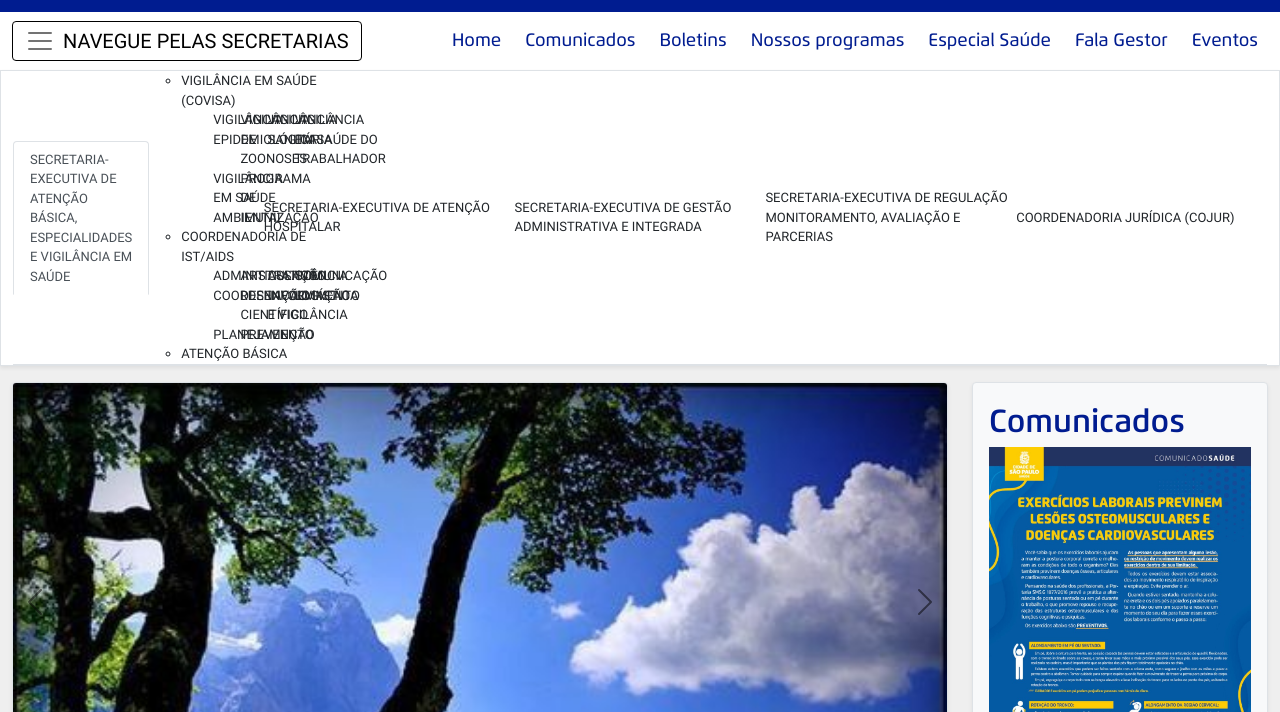
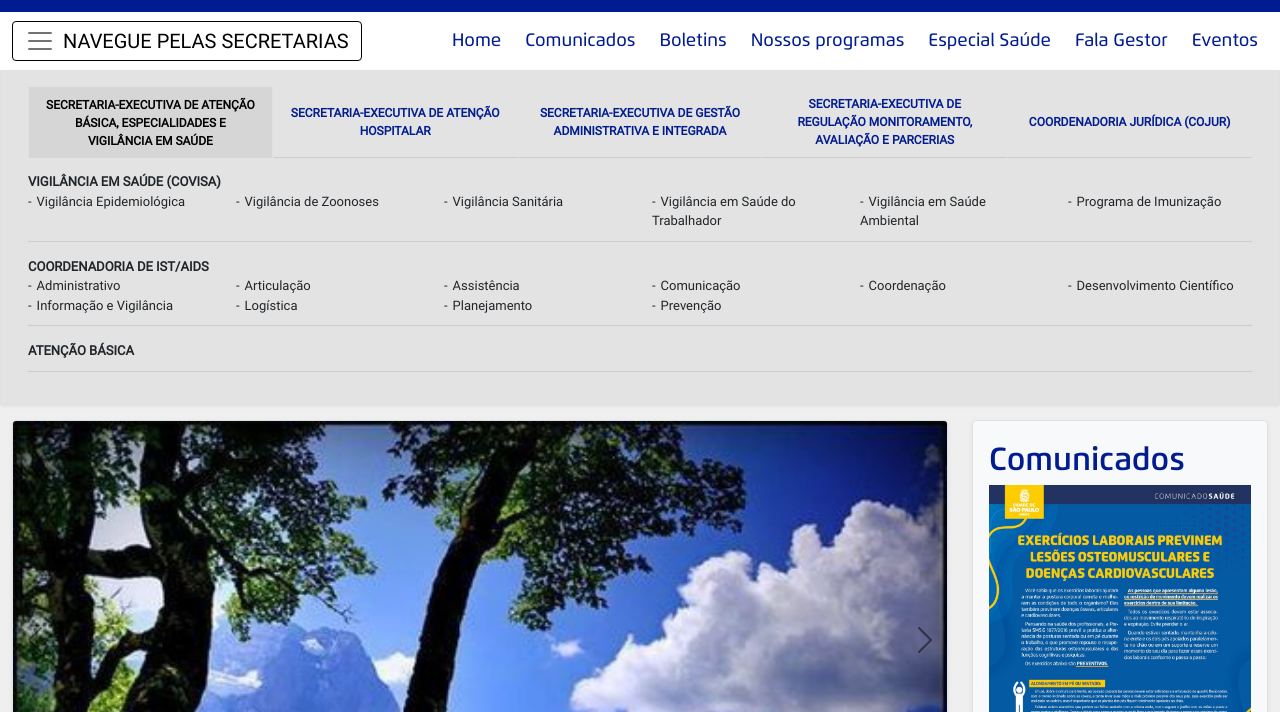
Before and after one commit to claytoncm/secretariasaude, a plain HTML site: page index.html in a window 1280 px wide. Both pictures are taken after a click on the button "NAVEGUE PELAS SECRETARIAS". Shown: the part 88-800 px from the top of the page. Drawn offline with nearby package versions, Linux system fonts and the light colour scheme.

Commit message:
Tabs mega menu - Formatação

```diff
--- a/css/style.css
+++ b/css/style.css
@@ -190,17 +190,65 @@ header{
 /* Mega Menu */
 
 .mega-menu{
-	background: #fff;
+	background: rgba(0, 0, 0, .05);
+	padding: 15px;
+}
+
+.mega-menu .nav-tabs{
+	border: 0;
+}
+
+.mega-menu button{
+	border-bottom: 1px solid rgba(0, 0, 0, .1) !important;
+	border-radius: 0 !important;
+	color: #001c90;
+	font-size: 12px !important;
+	font-weight: 600;
+	text-align: center;
+}
+
+.mega-menu button.nav-link:hover{
+	color: #000;
+}
+
+.mega-menu button.nav-link.active{
+	background: #d6d6d6;
+	border-bottom: rgba(0, 0, 0, 1) !important;
+	color: #000;
+}
+
+.mega-menu ul{
+	padding: 0;
+}
+
+.mega-menu li{
+	list-style: none;
+}
+
+.mega-menu .menu-level-1 > li{
+	border-bottom: 1px solid rgba(0, 0, 0, .1);
+	font-size: 13px;
+	font-weight: 600;
+	margin: 15px 0;
+	padding-bottom: 10px;
+	text-transform: uppercase;
 }
 
 .mega-menu .menu-level-2 > li{
-	display: inline-flex;
+	font-weight: 400;
+	text-transform: none;
 }
 
-.mega-menu .nav-item{
+.mega-menu .menu-level-2 > li:before{
+	content: "-";
+	padding-right: 5px;
+}
+
+.mega-menu .nav-link{
 	align-items: center;
 	display: flex;
 	font-size: 13px;
+	justify-content: center;
 	text-transform: uppercase;
 }
 
--- a/index.html
+++ b/index.html
@@ -95,43 +95,53 @@
 			</nav>
 		</div>
 	</div>
-	<div class="mega-menu collapsefff navbar-collapse shadow-sm border" aria-labelledby="navbarsPrincipal" id="navbarsPrincipal">
+	<div class="mega-menu collapse navbar-collapse shadow-sm border" aria-labelledby="navbarsPrincipal" id="navbarsPrincipal">
 		<div class="container-xxl">
-		<ul class="nav nav-tabs">
-			<li class="nav-item col-md-15">
-				<a class="nav-link active" data-bs-toggle="tab" aria-controls="">Secretaria-executiva de Atenção Básica, Especialidades e Vigilância em Saúde</a>
+			<nav>
+				<div class="nav nav-tabs" role="tablist">
+				    <button class="col-12 col-md-15 g-0 nav-link active" data-bs-toggle="tab" data-bs-target=".nav-basica" type="button" role="tab" aria-controls="nav-basica" aria-selected="true">Secretaria-executiva de Atenção Básica, Especialidades e Vigilância em Saúde</button>
+				    <button class="col-12 col-md-15 g-0 nav-link" data-bs-toggle="tab" data-bs-target=".nav-hospitalar" type="button" role="tab" aria-controls="nav-hospitalar" aria-selected="false">Secretaria-executiva de Atenção Hospitalar</button>
+				    <button class="col-12 col-md-15 g-0 nav-link" data-bs-toggle="tab" data-bs-target=".nav-administrativa" type="button" role="tab" aria-controls="nav-administrativa" aria-selected="false">Secretaria-executiva de Gestão Administrativa e Integrada</button>
+				    <button class="col-12 col-md-15 g-0 nav-link" data-bs-toggle="tab" data-bs-target=".nav-monitoramento" type="button" role="tab" aria-controls="nav-monitoramento" aria-selected="false">Secretaria-executiva de Regulação Monitoramento, Avaliação e Parcerias</button>
+				    <button class="col-12 col-md-15 g-0 nav-link" data-bs-toggle="tab" data-bs-target=".nav-cojur" type="button" role="tab" aria-controls="nav-cojur" aria-selected="false">Coordenadoria Jurídica (Cojur)</button>
+				</div>
+			</nav>
+			<div class="tab-content">
+				<div class="tab-pane fade show active nav-basica" role="tabpanel" aria-labelledby="nav-basica-tab">
 					<ul class="menu-level-1">
 						<li>Vigilância em Saúde (Covisa)
-						<ul class="menu-level-2">
-							<li class="col-12 col-md-15">Vigilância Epidemiológica</li>
-							<li class="col-12 col-md-15">Vigilância de Zoonoses</li>
-							<li class="col-12 col-md-15">Vigilância Sanitária</li>
-							<li class="col-12 col-md-15">Vigilância em Saúde do Trabalhador</li>
-							<li class="col-12 col-md-15">Vigilância em Saúde Ambiental</li>
-							<li class="col-12 col-md-15">Programa de Imunização</li>
+							<ul class="row menu-level-2">
+								<li class="col-12 col-md-2">Vigilância Epidemiológica</li>
+								<li class="col-12 col-md-2">Vigilância de Zoonoses</li>
+								<li class="col-12 col-md-2">Vigilância Sanitária</li>
+								<li class="col-12 col-md-2">Vigilância em Saúde do Trabalhador</li>
+								<li class="col-12 col-md-2">Vigilância em Saúde Ambiental</li>
+								<li class="col-12 col-md-2">Programa de Imunização</li>
 							</ul>
 						</li>
 						<li>Coordenadoria de IST/AIDS
-						<ul class="menu-level-2">
-							<li class="col-12 col-md-15">Administrativo</li>
-							<li class="col-12 col-md-15">Articulação</li>
-							<li class="col-12 col-md-15">Assistência</li>
-							<li class="col-12 col-md-15">Comunicação</li>
-							<li class="col-12 col-md-15">Coordenação</li>
-							<li class="col-12 col-md-15">Desenvolvimento Científico</li>
-							<li class="col-12 col-md-15">Informação e Vigilância</li>
-							<li class="col-12 col-md-15">Logística</li>
-							<li class="col-12 col-md-15">Planejamento</li>
-							<li class="col-12 col-md-15">Prevenção</li>
+							<ul class="row menu-level-2">
+								<li class="col-12 col-md-2">Administrativo</li>
+								<li class="col-12 col-md-2">Articulação</li>
+								<li class="col-12 col-md-2">Assistência</li>
+								<li class="col-12 col-md-2">Comunicação</li>
+								<li class="col-12 col-md-2">Coordenação</li>
+								<li class="col-12 col-md-2">Desenvolvimento Científico</li>
+								<li class="col-12 col-md-2">Informação e Vigilância</li>
+								<li class="col-12 col-md-2">Logística</li>
+								<li class="col-12 col-md-2">Planejamento</li>
+								<li class="col-12 col-md-2">Prevenção</li>
 							</ul>
 						</li>
-					<li>Atenção Básica </li>
+						<li>Atenção Básica
+						</li>
 					</ul>
-			</li>
-			<li class="nav-item col-md-15">Secretaria-executiva de Atenção Hospitalar</li>
-			<li class="nav-item col-md-15">Secretaria-executiva de Gestão Administrativa e Integrada</li>
-			<li class="nav-item col-md-15">Secretaria-executiva de Regulação Monitoramento, Avaliação e Parcerias</li>
-			<li class="nav-item col-md-15">Coordenadoria Jurídica (Cojur)</li>
+				</div>
+				<div class="tab-pane fade nav-hospitalar" role="tabpanel" aria-labelledby="nav-hospitalar-tab">2</div>
+				<div class="tab-pane fade nav-administrativa" role="tabpanel" aria-labelledby="nav-administrativa-tab">3</div>
+				<div class="tab-pane fade nav-monitoramento" role="tabpanel" aria-labelledby="nav-monitoramento-tab">4</div>
+				<div class="tab-pane fade nav-cojur" role="tabpanel" aria-labelledby="nav-cojur-tab">5</div>
+			</div>
 		</div>
 	</div>
 	<main class="container-xxl">
```
Lines whose indentation alone changed are shown as unchanged.
